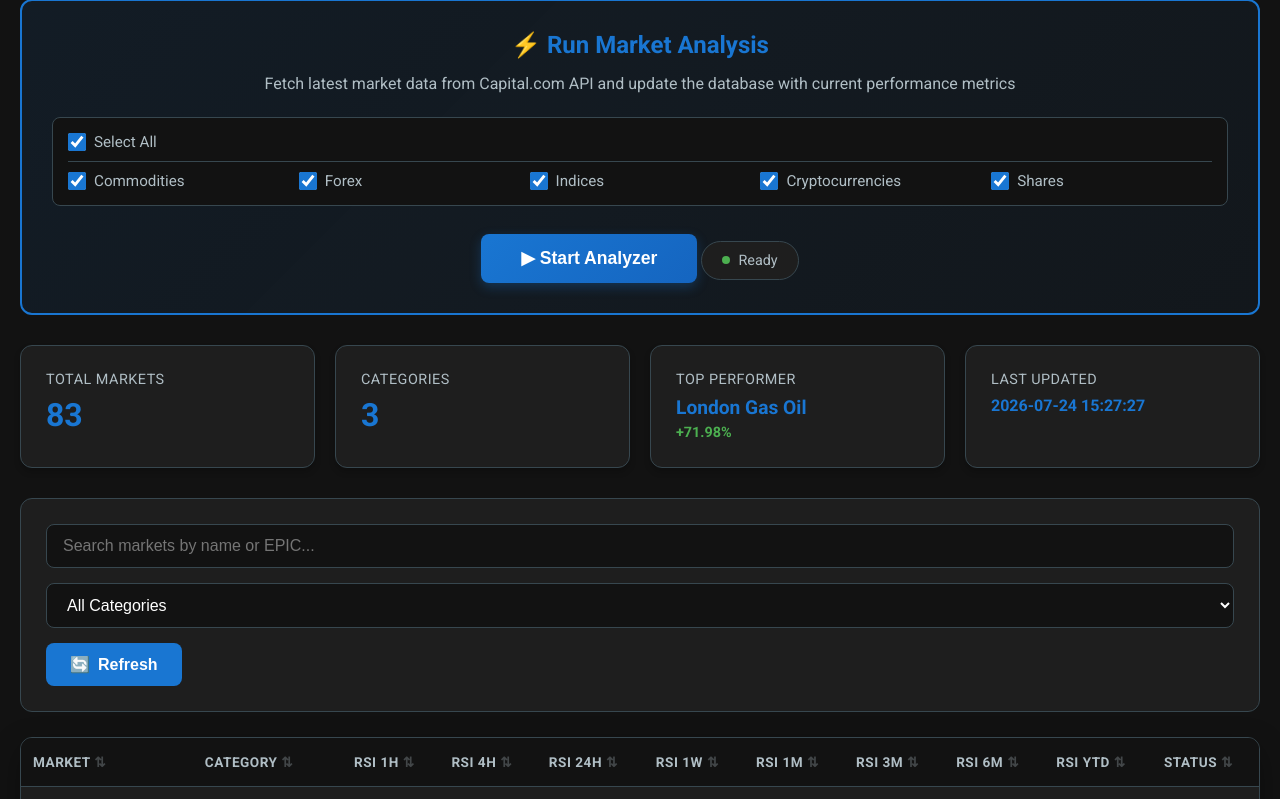
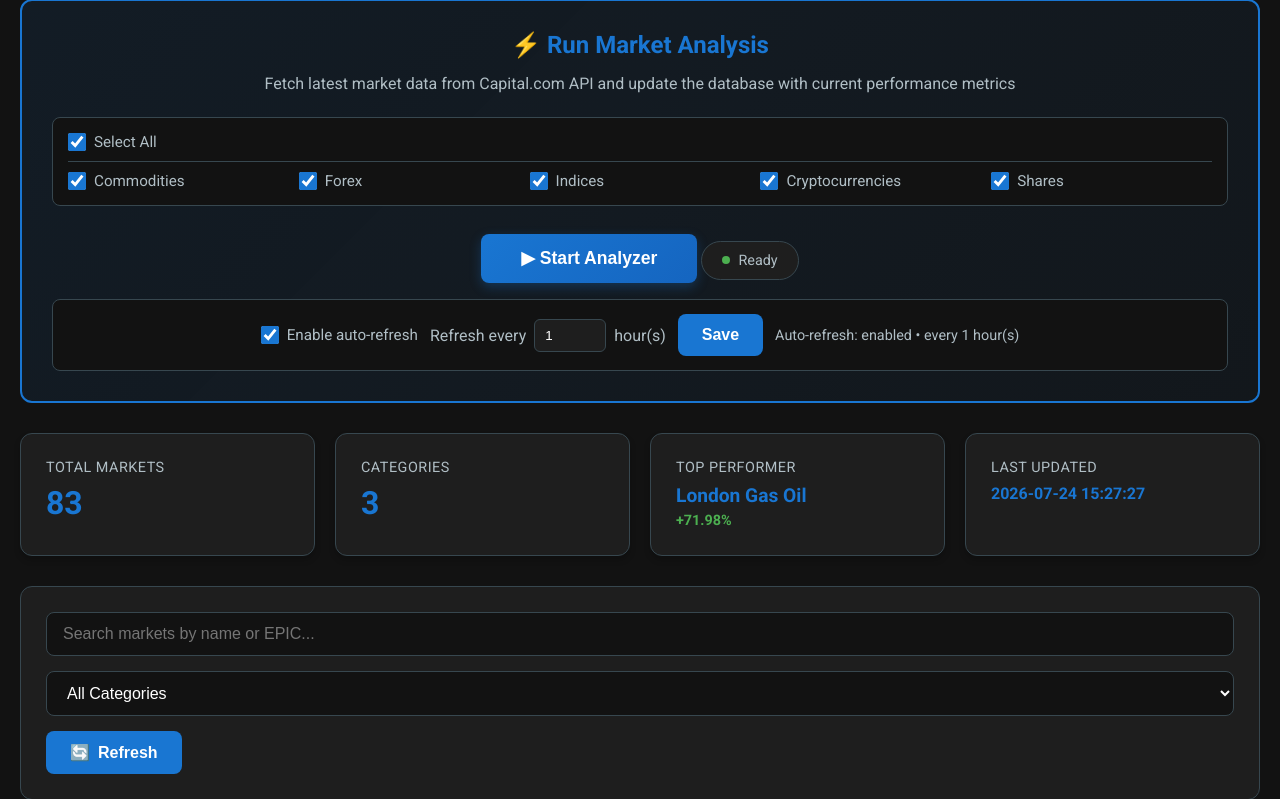
Before and after one commit to CK3thou/capital-analyser-clean, a Flask app: page / in a window 1280 px wide. Shown: the part 198-997 px from the top of the page. Run offline with Flask 3, Linux system fonts and the light colour scheme; data comes from the database, SQL or seed files in the repository; both versions use the stored data as it was after the commit.

Commit message:
auto refresh + paralell processing

```diff
--- a/app.py
+++ b/app.py
@@ -10,9 +10,10 @@ import os
 import subprocess
 import sys
 import json
+import re
 import time
 import config # Import config for available categories
-from datetime import datetime
+from datetime import datetime, timedelta
 from pathlib import Path
 import threading
 
@@ -37,6 +38,11 @@ CSV_FILE = 'capital_markets_analysis.csv'
 ANALYZER_PROCESS = None
 ANALYZER_RUNNING = False
 APP_STARTUP_DONE = False
+AUTO_REFRESH_ENABLED = getattr(config, 'AUTO_REFRESH_ENABLED', True)
+AUTO_REFRESH_INTERVAL_HOURS = getattr(config, 'AUTO_REFRESH_INTERVAL_HOURS', 1)
+AUTO_REFRESH_THREAD = None
+AUTO_REFRESH_STOP = threading.Event()
+CONFIG_FILE = os.path.join(os.path.dirname(os.path.abspath(__file__)), 'config.py')
 
 
 def init_db():
@@ -198,6 +204,25 @@ def import_csv_to_db(csv_file):
         return False
 
 
+def set_last_fetch_time(value=None):
+    """Persist the latest fetch timestamp in metadata."""
+    try:
+        timestamp = value or datetime.now().strftime('%Y-%m-%d %H:%M:%S')
+        conn = sqlite3.connect(DB_PATH)
+        cursor = conn.cursor()
+        cursor.execute('DELETE FROM metadata WHERE key = ?', ('last_fetch_time',))
+        cursor.execute(
+            'INSERT INTO metadata (key, value) VALUES (?, ?)',
+            ('last_fetch_time', timestamp)
+        )
+        conn.commit()
+        conn.close()
+        return timestamp
+    except Exception as e:
+        print(f"Error updating fetch timestamp: {e}")
+        return None
+
+
 def get_last_fetch_time():
     """Get last data fetch timestamp"""
     try:
@@ -209,6 +234,81 @@ def get_last_fetch_time():
         return result[0] if result else "Never"
     except:
         return "Unknown"
+
+
+def should_refresh_data(now=None, interval_hours=None):
+    """Return True when the data should be refreshed again."""
+    if not AUTO_REFRESH_ENABLED:
+        return False
+
+    if now is None:
+        now = datetime.now()
+    if interval_hours is None:
+        interval_hours = AUTO_REFRESH_INTERVAL_HOURS
+
+    try:
+        last_fetch = get_last_fetch_time()
+        if last_fetch in (None, 'Never', 'Unknown'):
+            return True
+
+        last_dt = datetime.strptime(last_fetch, '%Y-%m-%d %H:%M:%S')
+        return now - last_dt >= timedelta(hours=interval_hours)
+    except ValueError:
+        return True
+
+
+def apply_refresh_settings(enabled=None, interval_hours=None):
+    """Update the runtime refresh settings and persist them to config.py."""
+    global AUTO_REFRESH_ENABLED, AUTO_REFRESH_INTERVAL_HOURS
+
+    if enabled is not None:
+        AUTO_REFRESH_ENABLED = bool(enabled)
+    if interval_hours is not None:
+        try:
+            parsed = int(interval_hours)
+        except (TypeError, ValueError):
+            raise ValueError('Refresh interval must be a whole number of hours')
+        if parsed < 1:
+            raise ValueError('Refresh interval must be at least 1 hour')
+        AUTO_REFRESH_INTERVAL_HOURS = parsed
+
+    if hasattr(config, 'AUTO_REFRESH_ENABLED'):
+        config.AUTO_REFRESH_ENABLED = AUTO_REFRESH_ENABLED
+    if hasattr(config, 'AUTO_REFRESH_INTERVAL_HOURS'):
+        config.AUTO_REFRESH_INTERVAL_HOURS = AUTO_REFRESH_INTERVAL_HOURS
+
+    if os.path.exists(CONFIG_FILE):
+        try:
+            with open(CONFIG_FILE, 'r', encoding='utf-8') as handle:
+                content = handle.read()
+
+            content = re.sub(
+                r'(?m)^AUTO_REFRESH_ENABLED\s*=\s*(True|False)',
+                f'AUTO_REFRESH_ENABLED = {str(AUTO_REFRESH_ENABLED)}',
+                content,
+                count=1,
+            )
+            content = re.sub(
+                r'(?m)^AUTO_REFRESH_INTERVAL_HOURS\s*=\s*[-\d.]+',
+                f'AUTO_REFRESH_INTERVAL_HOURS = {AUTO_REFRESH_INTERVAL_HOURS}',
+                content,
+                count=1,
+            )
+
+            if 'AUTO_REFRESH_ENABLED' not in content:
+                content += f"\nAUTO_REFRESH_ENABLED = {str(AUTO_REFRESH_ENABLED)}\n"
+            if 'AUTO_REFRESH_INTERVAL_HOURS' not in content:
+                content += f"AUTO_REFRESH_INTERVAL_HOURS = {AUTO_REFRESH_INTERVAL_HOURS}\n"
+
+            with open(CONFIG_FILE, 'w', encoding='utf-8') as handle:
+                handle.write(content)
+        except Exception as exc:
+            print(f"[AUTO-REFRESH] Could not persist settings: {exc}")
+
+    return {
+        'enabled': AUTO_REFRESH_ENABLED,
+        'interval_hours': AUTO_REFRESH_INTERVAL_HOURS,
+    }
 
 
 def load_markets_from_db(category=None, search=None):
@@ -422,6 +522,7 @@ def run_analyzer(categories=None):
         if ANALYZER_PROCESS.returncode == 0:
             if os.path.exists(CSV_FILE):
                 import_csv_to_db(CSV_FILE)
+                set_last_fetch_time()
 
         return {
             'success': ANALYZER_PROCESS.returncode == 0,
@@ -437,12 +538,69 @@ def run_analyzer(categories=None):
         }
 
 
+def periodic_refresh_loop():
+    """Refresh market data automatically according to the configured interval."""
+    while not AUTO_REFRESH_STOP.is_set():
+        try:
+            if not ANALYZER_RUNNING and should_refresh_data(interval_hours=AUTO_REFRESH_INTERVAL_HOURS):
+                print("[AUTO-REFRESH] Refreshing market data...")
+                result = run_analyzer()
+                if not result.get('success'):
+                    print(f"[AUTO-REFRESH] Refresh failed: {result.get('error') or result.get('stderr')}")
+        except Exception as exc:
+            print(f"[AUTO-REFRESH] Error: {exc}")
+
+        AUTO_REFRESH_STOP.wait(timeout=60)
+
+
+def start_background_refresh():
+    """Start the hourly background refresh loop."""
+    global AUTO_REFRESH_THREAD
+    if not AUTO_REFRESH_ENABLED:
+        return
+    if AUTO_REFRESH_THREAD and AUTO_REFRESH_THREAD.is_alive():
+        return
+
+    AUTO_REFRESH_THREAD = threading.Thread(target=periodic_refresh_loop, name='auto-refresh', daemon=True)
+    AUTO_REFRESH_THREAD.start()
+
+
+@app.route('/api/analyzer/settings', methods=['GET'])
+def analyzer_settings():
+    """Get the current auto-refresh settings."""
+    return jsonify({
+        'enabled': AUTO_REFRESH_ENABLED,
+        'interval_hours': AUTO_REFRESH_INTERVAL_HOURS,
+    })
+
+
+@app.route('/api/analyzer/settings', methods=['POST'])
+def update_analyzer_settings():
+    """Update the auto-refresh settings from the web UI."""
+    data = request.get_json(silent=True) or {}
+
+    try:
+        settings = apply_refresh_settings(
+            enabled=data.get('enabled', AUTO_REFRESH_ENABLED),
+            interval_hours=data.get('interval_hours', AUTO_REFRESH_INTERVAL_HOURS),
+        )
+    except ValueError as exc:
+        return jsonify({'success': False, 'error': str(exc)}), 400
+
+    if AUTO_REFRESH_ENABLED and not AUTO_REFRESH_THREAD:
+        start_background_refresh()
+
+    return jsonify({'success': True, **settings})
+
+
 @app.route('/api/analyzer/status')
 def analyzer_status():
     """Get analyzer status"""
     return jsonify({
         'running': ANALYZER_RUNNING,
-        'last_fetch': get_last_fetch_time()
+        'last_fetch': get_last_fetch_time(),
+        'auto_refresh_enabled': AUTO_REFRESH_ENABLED,
+        'auto_refresh_interval_hours': AUTO_REFRESH_INTERVAL_HOURS,
     })
 
 
@@ -480,4 +638,5 @@ if __name__ == '__main__':
     print("Access at: http://localhost:5000")
     print("Press Ctrl+C to stop")
     print("="*60)
+    start_background_refresh()
     app.run(debug=False, host='localhost', port=5000)
--- a/config.py
+++ b/config.py
@@ -30,6 +30,10 @@ CATEGORIES = [
 # Rate limiting (seconds to wait between API calls)
 REQUEST_DELAY = 0.15
 
+# Auto-refresh settings
+AUTO_REFRESH_ENABLED = True
+AUTO_REFRESH_INTERVAL_HOURS = 1
+
 # Maximum markets to fetch per category (set to None for all)
 MAX_MARKETS_PER_CATEGORY = None
 
--- a/config_template.py
+++ b/config_template.py
@@ -30,5 +30,9 @@ CATEGORIES = [
 # Rate limiting (seconds to wait between API calls)
 REQUEST_DELAY = 0.15
 
+# Auto-refresh settings
+AUTO_REFRESH_ENABLED = True
+AUTO_REFRESH_INTERVAL_HOURS = 1
+
 # Maximum markets to fetch per category (set to None for all)
 MAX_MARKETS_PER_CATEGORY = None
--- a/templates/index.html
+++ b/templates/index.html
@@ -525,6 +525,40 @@
             font-size: 0.9rem;
         }
 
+        .refresh-settings {
+            margin-top: 16px;
+            display: flex;
+            flex-wrap: wrap;
+            gap: 12px;
+            align-items: center;
+            justify-content: center;
+            padding: 14px;
+            background: var(--bg-dark);
+            border: 1px solid var(--border);
+            border-radius: 8px;
+        }
+
+        .refresh-setting-group {
+            display: flex;
+            align-items: center;
+            gap: 8px;
+            color: var(--text-secondary);
+        }
+
+        .refresh-setting-group input[type="number"] {
+            width: 72px;
+            padding: 8px 10px;
+            background: var(--bg-card);
+            border: 1px solid var(--border);
+            border-radius: 6px;
+            color: var(--text-primary);
+        }
+
+        .settings-status {
+            color: var(--text-secondary);
+            font-size: 0.9rem;
+        }
+
         .category-selection-container {
             background: var(--bg-dark);
             border: 1px solid var(--border);
@@ -613,6 +647,19 @@
                     <div class="status-dot" id="statusDot"></div>
                     <div class="status-text" id="statusText">Ready</div>
                 </div>
+
+                <div class="refresh-settings">
+                    <label class="checkbox-label">
+                        <input type="checkbox" id="autoRefreshEnabled"> Enable auto-refresh
+                    </label>
+                    <label class="refresh-setting-group">
+                        <span>Refresh every</span>
+                        <input type="number" id="refreshIntervalHours" min="1" max="24" value="1">
+                        <span>hour(s)</span>
+                    </label>
+                    <button class="btn" id="saveRefreshSettingsBtn" onclick="saveRefreshSettings()">Save</button>
+                    <span class="settings-status" id="refreshSettingsStatus">Loading refresh settings...</span>
+                </div>
             </div>
         {% else %}
             <div class="runner-section">
@@ -638,6 +685,19 @@
                 <div class="status-indicator" id="statusIndicator">
                     <div class="status-dot" id="statusDot"></div>
                     <div class="status-text" id="statusText">Ready</div>
+                </div>
+
+                <div class="refresh-settings">
+                    <label class="checkbox-label">
+                        <input type="checkbox" id="autoRefreshEnabled"> Enable auto-refresh
+                    </label>
+                    <label class="refresh-setting-group">
+                        <span>Refresh every</span>
+                        <input type="number" id="refreshIntervalHours" min="1" max="24" value="1">
+                        <span>hour(s)</span>
+                    </label>
+                    <button class="btn" id="saveRefreshSettingsBtn" onclick="saveRefreshSettings()">Save</button>
+                    <span class="settings-status" id="refreshSettingsStatus">Loading refresh settings...</span>
                 </div>
             </div>
         {% endif %}
@@ -863,6 +923,55 @@
             const allIndividualCheckboxes = document.querySelectorAll('#categoryCheckboxes input[type="checkbox"]');
             const allChecked = Array.from(allIndividualCheckboxes).every(checkbox => checkbox.checked);
             document.getElementById('selectAllCategories').checked = allChecked;
+        }
+
+        async function loadRefreshSettings() {
+            try {
+                const response = await fetch('/api/analyzer/settings', { cache: 'no-store' });
+                const data = await response.json();
+                document.getElementById('autoRefreshEnabled').checked = data.enabled !== false;
+                document.getElementById('refreshIntervalHours').value = data.interval_hours || 1;
+                document.getElementById('refreshSettingsStatus').textContent = `Auto-refresh: ${data.enabled !== false ? 'enabled' : 'disabled'} • every ${data.interval_hours || 1} hour(s)`;
+            } catch (error) {
+                console.error('Error loading refresh settings:', error);
+                document.getElementById('refreshSettingsStatus').textContent = 'Unable to load refresh settings';
+            }
+        }
+
+        async function saveRefreshSettings() {
+            const enabled = document.getElementById('autoRefreshEnabled').checked;
+            const intervalInput = document.getElementById('refreshIntervalHours');
+            const intervalHours = parseInt(intervalInput.value, 10);
+            const status = document.getElementById('refreshSettingsStatus');
+            const saveBtn = document.getElementById('saveRefreshSettingsBtn');
+
+            if (Number.isNaN(intervalHours) || intervalHours < 1) {
+                status.textContent = 'Interval must be at least 1 hour';
+                return;
+            }
+
+            saveBtn.disabled = true;
+            status.textContent = 'Saving...';
+
+            try {
+                const response = await fetch('/api/analyzer/settings', {
+                    method: 'POST',
+                    headers: { 'Content-Type': 'application/json' },
+                    body: JSON.stringify({ enabled, interval_hours: intervalHours })
+                });
+                const data = await response.json();
+
+                if (!response.ok || !data.success) {
+                    throw new Error(data.error || 'Failed to update settings');
+                }
+
+                status.textContent = `Saved • ${data.enabled ? 'enabled' : 'disabled'} • every ${data.interval_hours} hour(s)`;
+            } catch (error) {
+                console.error('Error saving refresh settings:', error);
+                status.textContent = 'Unable to save refresh settings';
+            } finally {
+                saveBtn.disabled = false;
+            }
         }
 
         async function runAnalyzer() {
@@ -1263,6 +1372,7 @@
         // Load data on page load
         document.addEventListener('DOMContentLoaded', () => {
             populateCategoryCheckboxes(); // Populate checkboxes
+            loadRefreshSettings();
             loadData();
         });
     </script>
```
Also changed, not shown: run_analyzer.py (+112 -60 lines), tests/test_refresh_scheduler.py (added, +21 -0 lines), market_data.db.
